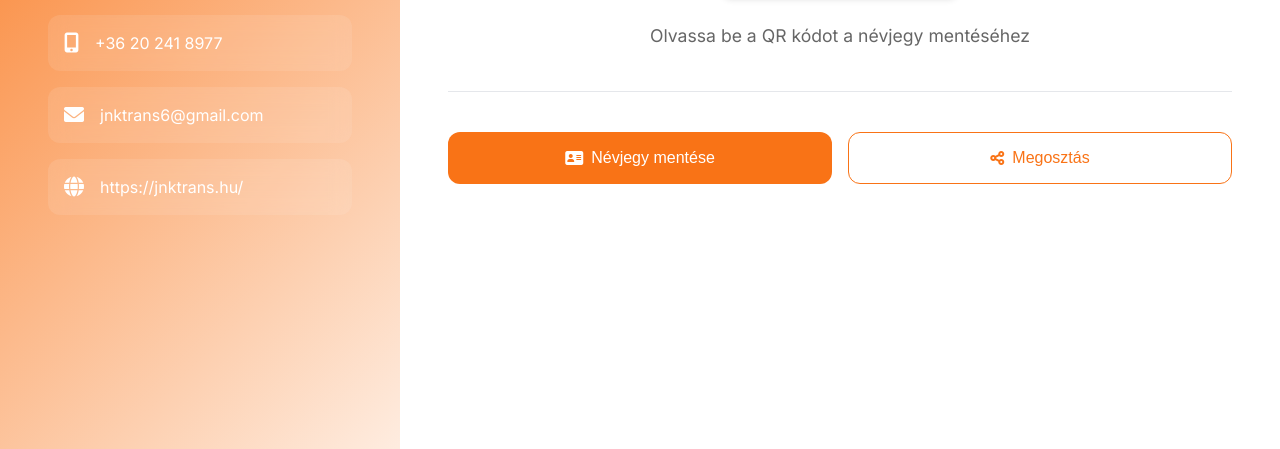
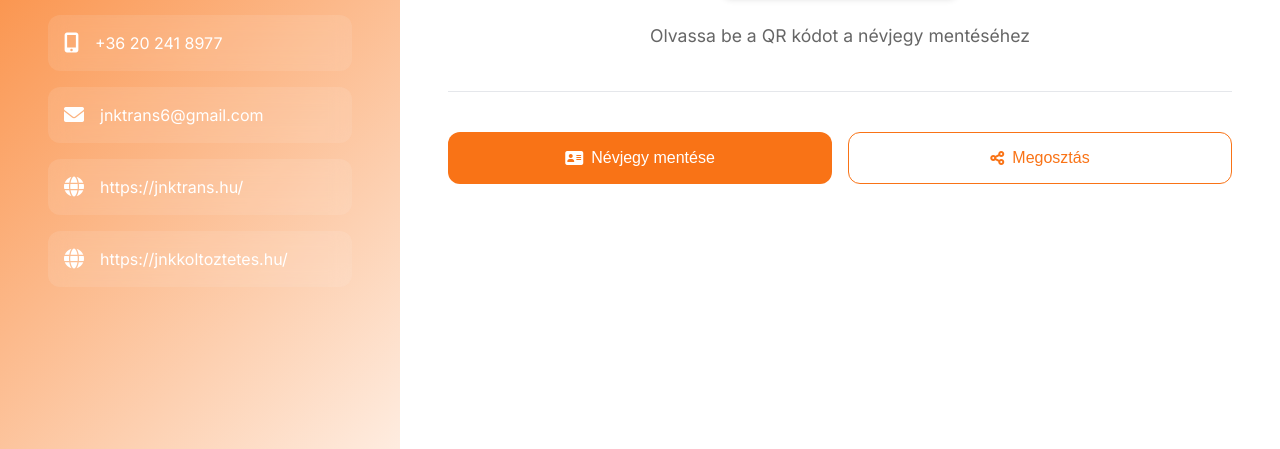
Before and after one commit to kokornika/card-m48f9tg3-iknry, a plain HTML site: page index.html in a window 1280 px wide. Shown: the part 351-800 px from the top of the page. Drawn offline with Linux system fonts and the light colour scheme.

Commit message:
Update index.html

```diff
--- a/index.html
+++ b/index.html
@@ -346,6 +346,10 @@
                         <i class="fas fa-globe"></i>
                         <span>https://jnktrans.hu/</span>
                     </a>
+                    <a href="https://jnkkoltoztetes.hu/" target="_blank" class="contact-item">
+    <i class="fas fa-globe"></i>
+    <span>https://jnkkoltoztetes.hu/</span>
+</a>
 
 
 
```
